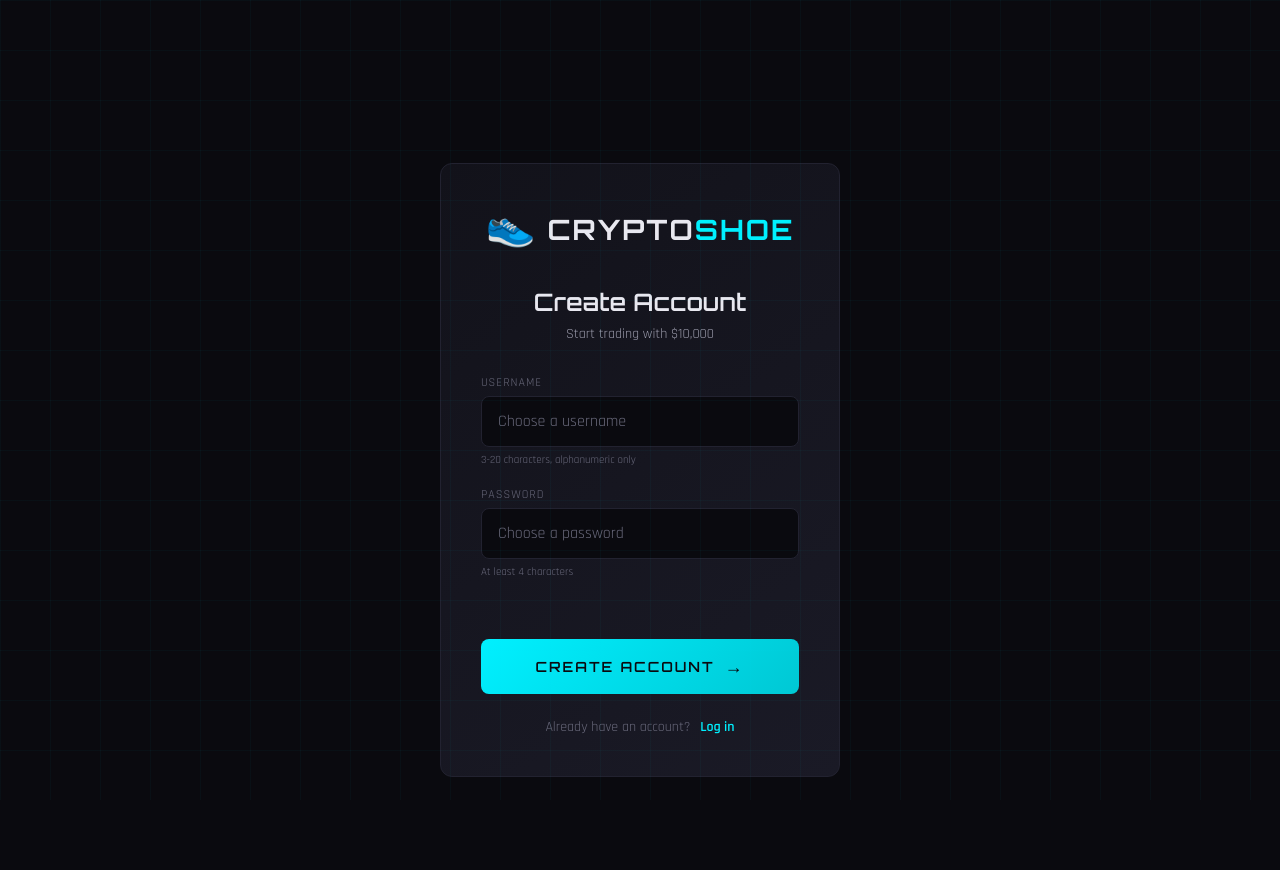
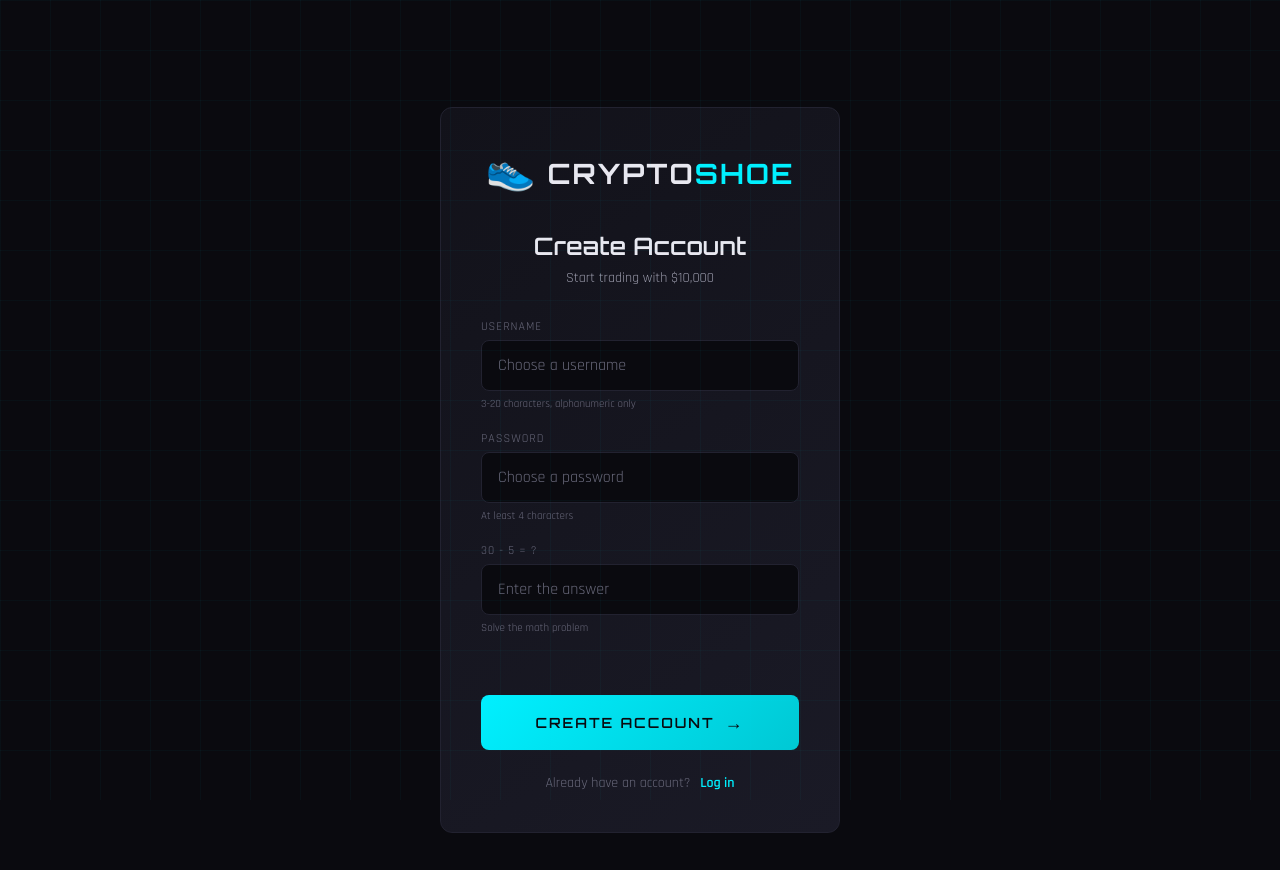
Before and after one commit to lebodasquebo/Cryptoshoe, a Flask app: page /signup in a window 1280 px wide. Run offline with Flask 2, Linux system fonts and the light colour scheme; data comes from the database, SQL or seed files in the repository.

Commit message:
Add math CAPTCHA to signup, enhance bot purge

```diff
--- a/app.py
+++ b/app.py
@@ -646,6 +646,15 @@ def api_login():
     session["token"] = token
     return jsonify({"ok": True})
 
+@app.route("/api/captcha", methods=["GET"])
+def api_captcha():
+    a, b = random.randint(10, 50), random.randint(1, 20)
+    ops = [('+', a + b), ('-', a - b), ('×', a * b)]
+    op, ans = random.choice(ops)
+    session["captcha_answer"] = ans
+    session["captcha_time"] = int(time.time())
+    return jsonify({"question": f"{a} {op} {b} = ?"})
+
 @app.route("/api/signup", methods=["POST"])
 def api_signup():
     if is_bot_request():
@@ -656,6 +665,19 @@ def api_signup():
     data = request.json or {}
     if data.get("website") or data.get("email2") or data.get("phone"):
         return jsonify({"ok": False, "error": "Invalid request"})
+    captcha_ans = session.get("captcha_answer")
+    captcha_time = session.get("captcha_time", 0)
+    now = int(time.time())
+    if not captcha_ans or now - captcha_time > 300:
+        return jsonify({"ok": False, "error": "CAPTCHA expired. Please refresh."})
+    try:
+        user_ans = int(data.get("captcha", ""))
+    except:
+        return jsonify({"ok": False, "error": "Invalid CAPTCHA answer"})
+    if user_ans != captcha_ans:
+        session.pop("captcha_answer", None)
+        return jsonify({"ok": False, "error": "Wrong CAPTCHA answer"})
+    session.pop("captcha_answer", None)
     username = data.get("username", "").strip().lower()
     password = data.get("password", "")
     d = db()
@@ -1537,6 +1559,11 @@ def admin_purge_bots():
             if username.startswith(kw) and any(c.isdigit() for c in username[len(kw):]):
                 is_bot = True
                 break
+        if not is_bot and len(username) >= 8:
+            vowels = sum(1 for c in username if c in 'aeiou')
+            digits = sum(1 for c in username if c.isdigit())
+            if vowels < 2 or digits >= 4:
+                is_bot = True
         if not is_bot and acc["balance"] == 10000 and acc["shoes"] == 0:
             is_bot = True
         if is_bot:
--- a/templates/signup.html
+++ b/templates/signup.html
@@ -32,6 +32,11 @@
           <input type="password" id="password" placeholder="Choose a password" autocomplete="new-password" required>
           <span class="form-hint">At least 4 characters</span>
         </div>
+        <div class="form-group">
+          <label id="captcha-q">Loading...</label>
+          <input type="text" id="captcha" placeholder="Enter the answer" autocomplete="off" required>
+          <span class="form-hint">Solve the math problem</span>
+        </div>
         <div class="form-error" id="error"></div>
         <button type="submit" class="auth-btn">
           <span>CREATE ACCOUNT</span>
@@ -45,23 +50,36 @@
     </div>
   </div>
   <script>
+    async function loadCaptcha() {
+      try {
+        const r = await fetch('/api/captcha');
+        const j = await r.json();
+        document.getElementById('captcha-q').textContent = j.question;
+      } catch(e) {
+        document.getElementById('captcha-q').textContent = 'Error loading captcha';
+      }
+    }
+    loadCaptcha();
     document.getElementById('signup-form').onsubmit = async (e) => {
       e.preventDefault();
       const err = document.getElementById('error');
       err.textContent = '';
       const username = document.getElementById('username').value;
       const password = document.getElementById('password').value;
+      const captcha = document.getElementById('captcha').value;
       try {
         const r = await fetch('/api/signup', {
           method: 'POST',
           headers: {'Content-Type': 'application/json'},
-          body: JSON.stringify({username, password})
+          body: JSON.stringify({username, password, captcha})
         });
         const j = await r.json();
         if (j.ok) {
           window.location.href = '/';
         } else {
           err.textContent = j.error || 'Signup failed';
+          loadCaptcha();
+          document.getElementById('captcha').value = '';
         }
       } catch (e) {
         err.textContent = 'Connection error';
```
